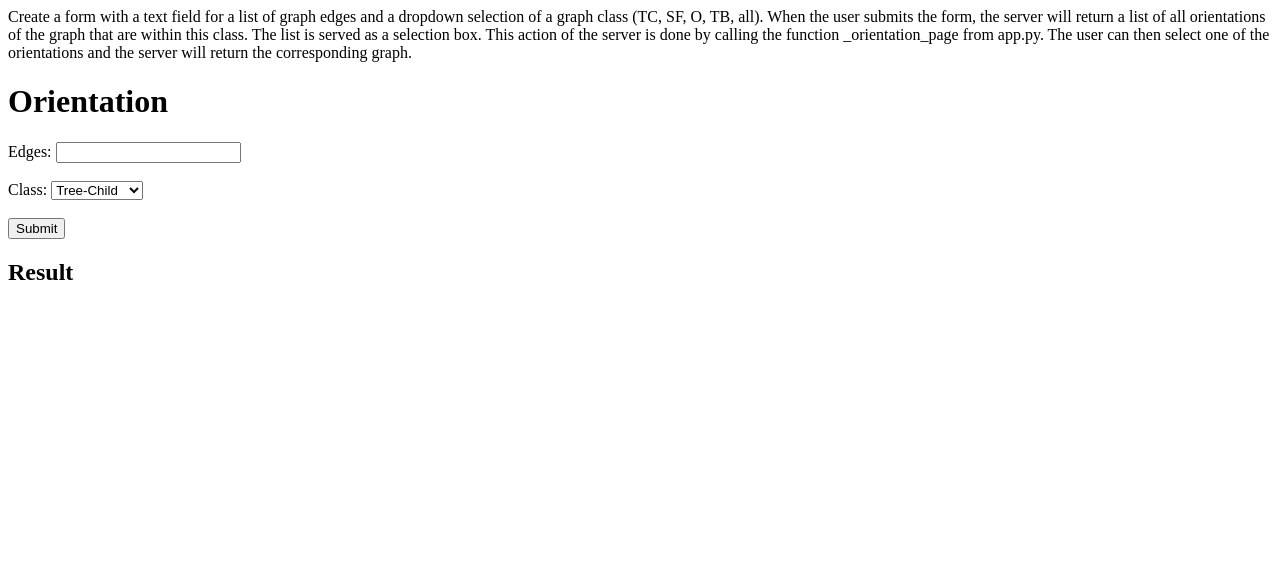
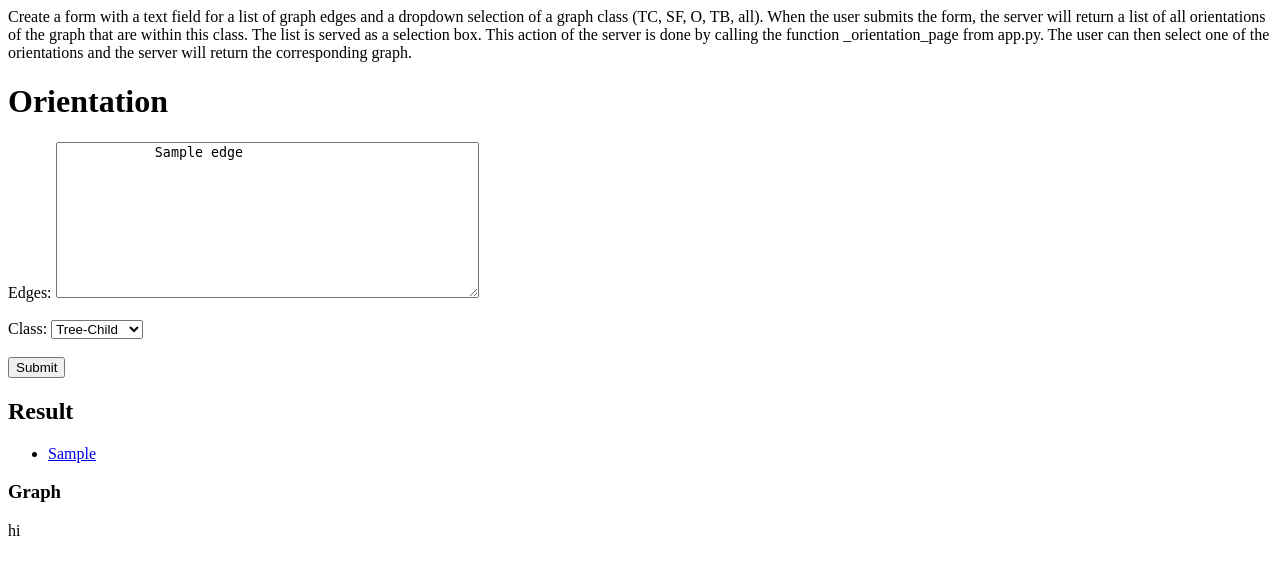
Before and after one commit to RemieJanssen/PhyloWebTools, a Flask app: template templates/orientation.html in a window 1280 px wide. Shown: the top 575 px of the page. Run offline with Flask 3, Linux system fonts and the light colour scheme; the template is opened without the code that fills it: most values are stand-ins (such as "Sample title", 1, 10 or a date in 2020).

Commit message:
draw graphs, without proper direction

```diff
--- a/app.py
+++ b/app.py
@@ -1,5 +1,7 @@
-from flask import Flask, request, render_template
+from flask import Flask, request, render_template, Markup
 from rooting import *
+import networkx as nx
+import json
 
 app = Flask(__name__)
 
@@ -24,7 +26,7 @@
     network_class = request.args.get("class", "")
     class_checker, chain_length = class_checker_dict.get(network_class, class_checker_dict["default"])
     if not edges:
-        return render_template("orientation.html", edges="", orientation="", network_class=network_class)
+        return render_template("orientation.html", edges="", orientations="", network_class=network_class)
 
     edges = edges.splitlines()
     edges = [e.split() for e in edges]
@@ -34,6 +36,24 @@
 
     orientations = LevelStuff(network, chain_length, class_checker)
     oriented_networks = [OrientationAlgorithmBinary(network,rootEdge,reticulations) for rootEdge, reticulations in orientations.items()]
-    oriented_networks_edge_lists = [nx.to_edgelist(oriented_network) for oriented_network in oriented_networks]
+    oriented_networks_edge_lists = [json.dumps([e for e in oriented_network.edges]) for oriented_network in oriented_networks]
 
-    return render_template("orientation.html", edges=edges, orientation=oriented_networks_edge_lists, network_class=network_class)
+    print(oriented_networks_edge_lists)
+
+    return render_template("orientation.html", edges=edges, orientations=oriented_networks_edge_lists, network_class=network_class)
+
+@app.route("/draw_oriented_network")
+def _draw_oriented_network():
+    """Takes a list of edges and returns a graphviz svg picture of the graph.
+    Each node is labeled with its label.
+    """
+    print()
+    edges = request.args.get("edges", "[]")
+    print(edges)
+    edges = json.loads(edges)
+    print(edges)
+    network = nx.Graph(edges)
+    print(network.edges)
+    network_svg = nx.nx_agraph.to_agraph(network).draw(format="svg", prog="neato")
+    print(Markup(network_svg))
+    return Markup(network_svg)
--- a/templates/orientation.html
+++ b/templates/orientation.html
@@ -7,12 +7,16 @@
 <html>
 <head>
     <title>Orientation</title>
+    <script src="https://ajax.googleapis.com/ajax/libs/jquery/3.5.1/jquery.min.js"></script>
 </head>
 <body>
     <h1>Orientation</h1>
     <form action="/orientation" method="get">
         <label for="edges">Edges:</label>
-        <input type="text" id="edges" name="edges"><br><br>
+        <textarea id="edges" name="edges" rows="10" cols="50">
+            {% for edge in edges %}{{edge}}
+            {% endfor %}
+        </textarea><br><br>
         <label for="class">Class:</label>
         <select id="class" name="class">
             <option value="TC">Tree-Child</option>
@@ -25,10 +29,30 @@
     </form>
 
     <h2>Result</h2>
+    <ul class="dropdown-menu">
+        {% for orientation_edge_list in orientations %}
+        <li class="orientation"><a href="#">{{ orientation_edge_list }}</a></li>
+        {% endfor %}
+    </ul>
+
+    <h3>Graph</h3>
+    <div id="graph">hi</div>
+
 
 
 </body>
-
-
+<script>
+    $('.orientation').on( 'click', 'a', function() {
+        var text = $(this).html();
+        const graph_url = "{{ url_for("_draw_oriented_network" ) }}?edges=" + text;
+        fetch(graph_url)
+            .then(response => response.text())
+            .then(svg => {
+                console.log(svg);
+                document.getElementById("graph").innerHTML = svg;
+            }
+        );
+    });
+</script>
 
 </html>
```
